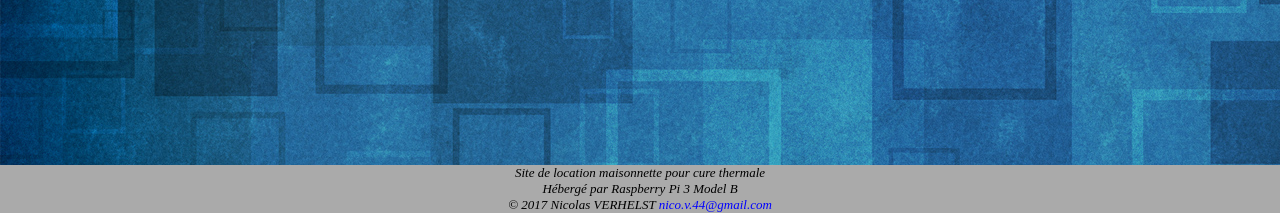
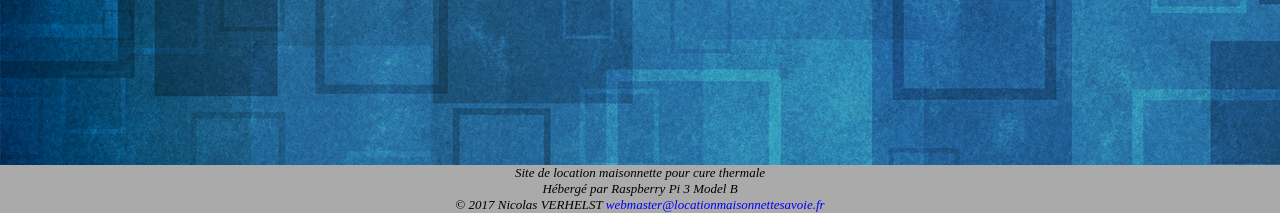
Before and after one commit to nicovv44/SiteSarto, a PHP site: page /video.html in a window 1280 px wide. Shown: the part 587-800 px from the top of the page. Run offline with PHP 8.4, Linux system fonts and the light colour scheme.

Commit message:
Changement adresse mail footer en webmaster

```diff
--- a/activiteProxi.html
+++ b/activiteProxi.html
@@ -48,7 +48,7 @@
 		<footer>
 			Site de location maisonnette pour cure thermale<br/>
 			Hébergé par Raspberry Pi 3 Model B<br/>
-			&copy; 2017 Nicolas VERHELST <a href="mailto:nico.v.44@gmail.com">nico.v.44@gmail.com</a><br/>
+			&copy; 2017 Nicolas VERHELST <a href="mailto:webmaster@locationmaisonnettesavoie.fr">webmaster@locationmaisonnettesavoie.fr</a><br/>
 		</footer>
 
 		<script src="JS1.js"></script>
--- a/calendrierResa.php
+++ b/calendrierResa.php
@@ -130,7 +130,7 @@
 		<footer>
 			Site de location maisonnette pour cure thermale<br/>
 			Hébergé par Raspberry Pi 3 Model B<br/>
-			&copy; 2017 Nicolas VERHELST <a href="mailto:nico.v.44@gmail.com">nico.v.44@gmail.com</a><br/>
+			&copy; 2017 Nicolas VERHELST <a href="mailto:webmaster@locationmaisonnettesavoie.fr">webmaster@locationmaisonnettesavoie.fr</a><br/>
 		</footer>
 
 		<script src="JS1.js"></script>
--- a/contact.html
+++ b/contact.html
@@ -46,7 +46,7 @@
 		<footer>
 			Site de location maisonnette pour cure thermale<br/>
 			Hébergé par Raspberry Pi 3 Model B<br/>
-			&copy; 2017 Nicolas VERHELST <a href="mailto:nico.v.44@gmail.com">nico.v.44@gmail.com</a><br/>
+			&copy; 2017 Nicolas VERHELST <a href="mailto:webmaster@locationmaisonnettesavoie.fr">webmaster@locationmaisonnettesavoie.fr</a><br/>
 		</footer>
 
 		<script src="JS1.js"></script>
--- a/index.php
+++ b/index.php
@@ -36,7 +36,7 @@
 		<footer>
 			Site de location maisonnette pour cure thermale<br/>
 			Hébergé par Raspberry Pi 3 Model B<br/>
-			&copy; 2017 Webmaster : Nicolas VERHELST <a href="mailto:nico.v.44@gmail.com">nico.v.44@gmail.com</a><br/>
+			&copy; 2017 Webmaster : Nicolas VERHELST <a href="mailto:webmaster@locationmaisonnettesavoie.fr">webmaster@locationmaisonnettesavoie.fr</a><br/>
 			Nombre de visites :
 			<?php
 				//=================================================================
--- a/infoCompl.html
+++ b/infoCompl.html
@@ -54,7 +54,7 @@
 		<footer>
 			Site de location maisonnette pour cure thermale<br/>
 			Hébergé par Raspberry Pi 3 Model B<br/>
-			&copy; 2017 Nicolas VERHELST <a href="mailto:nico.v.44@gmail.com">nico.v.44@gmail.com</a><br/>
+			&copy; 2017 Nicolas VERHELST <a href="mailto:webmaster@locationmaisonnettesavoie.fr">webmaster@locationmaisonnettesavoie.fr</a><br/>
 		</footer>
 
 		<script src="JS1.js"></script>
--- a/photosExt.html
+++ b/photosExt.html
@@ -79,7 +79,7 @@
 		<footer>
 			Site de location maisonnette pour cure thermale<br/>
 			Hébergé par Raspberry Pi 3 Model B<br/>
-			&copy; 2017 Nicolas VERHELST <a href="mailto:nico.v.44@gmail.com">nico.v.44@gmail.com</a><br/>
+			&copy; 2017 Nicolas VERHELST <a href="mailto:webmaster@locationmaisonnettesavoie.fr">webmaster@locationmaisonnettesavoie.fr</a><br/>
 		</footer>
 
 		<script src="JS1.js"></script>
--- a/photosInt.html
+++ b/photosInt.html
@@ -90,7 +90,7 @@
 		<footer>
 			Site de location maisonnette pour cure thermale<br/>
 			Hébergé par Raspberry Pi 3 Model B<br/>
-			&copy; 2017 Nicolas VERHELST <a href="mailto:nico.v.44@gmail.com">nico.v.44@gmail.com</a><br/>
+			&copy; 2017 Nicolas VERHELST <a href="mailto:webmaster@locationmaisonnettesavoie.fr">webmaster@locationmaisonnettesavoie.fr</a><br/>
 		</footer>
 
 
--- a/tarifs.html
+++ b/tarifs.html
@@ -48,7 +48,7 @@
 		<footer>
 			Site de location maisonnette pour cure thermale<br/>
 			Hébergé par Raspberry Pi 3 Model B<br/>
-			&copy; 2017 Nicolas VERHELST <a href="mailto:nico.v.44@gmail.com">nico.v.44@gmail.com</a><br/>
+			&copy; 2017 Nicolas VERHELST <a href="mailto:webmaster@locationmaisonnettesavoie.fr">webmaster@locationmaisonnettesavoie.fr</a><br/>
 		</footer>
 
 		<script src="JS1.js"></script>
--- a/video.html
+++ b/video.html
@@ -39,7 +39,7 @@
 		<footer>
 			Site de location maisonnette pour cure thermale<br/>
 			Hébergé par Raspberry Pi 3 Model B<br/>
-			&copy; 2017 Nicolas VERHELST <a href="mailto:nico.v.44@gmail.com">nico.v.44@gmail.com</a><br/>
+			&copy; 2017 Nicolas VERHELST <a href="mailto:webmaster@locationmaisonnettesavoie.fr">webmaster@locationmaisonnettesavoie.fr</a><br/>
 		</footer>
 
 		<script src="JS1.js"></script>
```
